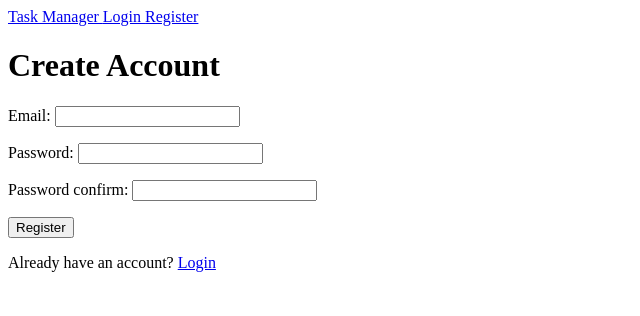
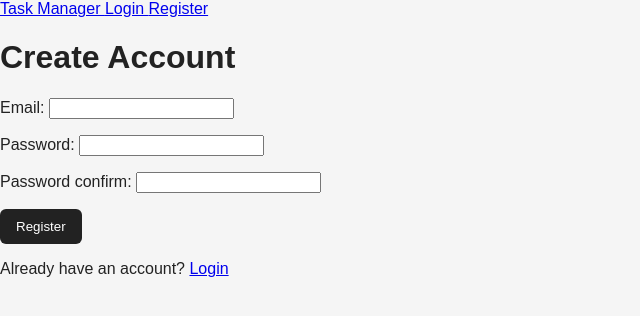
Before and after one commit to nargesrezaii/task-manager-api, a Django app: page /register/ in a window 1280 px wide. Shown: the top 316 px of the page, without its empty margins (0-640 px from the left). Run offline with Django 5.2, Linux system fonts and the light colour scheme.

Commit message:
feat: add static file serving with nginx

```diff
--- a/apps/dashboard/templates/dashboard/base.html
+++ b/apps/dashboard/templates/dashboard/base.html
@@ -1,8 +1,10 @@
+{% load static %}
 <!DOCTYPE html>
 <html lang="en">
 <head>
     <meta charset="UTF-8">
     <meta name="viewport" content="width=device-width, initial-scale=1.0">
+    <link rel="stylesheet" href="{% static 'css/style.css' %}">
 
     <title>
         {% block title %}Task Manager{% endblock %}
--- /dev/null
+++ b/static/css/style.css
@@ -0,0 +1,34 @@
+body {
+    font-family: Arial, sans-serif;
+    background-color: #f5f5f5;
+    color: #222;
+    margin: 0;
+}
+
+.container {
+    max-width: 900px;
+    margin: 40px auto;
+    padding: 0 20px;
+}
+
+.card {
+    background: white;
+    padding: 24px;
+    border-radius: 10px;
+    box-shadow: 0 2px 8px rgba(0, 0, 0, 0.08);
+}
+
+button,
+input[type="submit"] {
+    background-color: #222;
+    color: white;
+    border: none;
+    padding: 10px 16px;
+    border-radius: 6px;
+    cursor: pointer;
+}
+
+    button:hover,
+    input[type="submit"]:hover {
+        opacity: 0.85;
+    }
```
Also changed, not shown: config/settings.py (+9 -2 lines), docker-compose.yml (+14 -4 lines), 1 other file.
